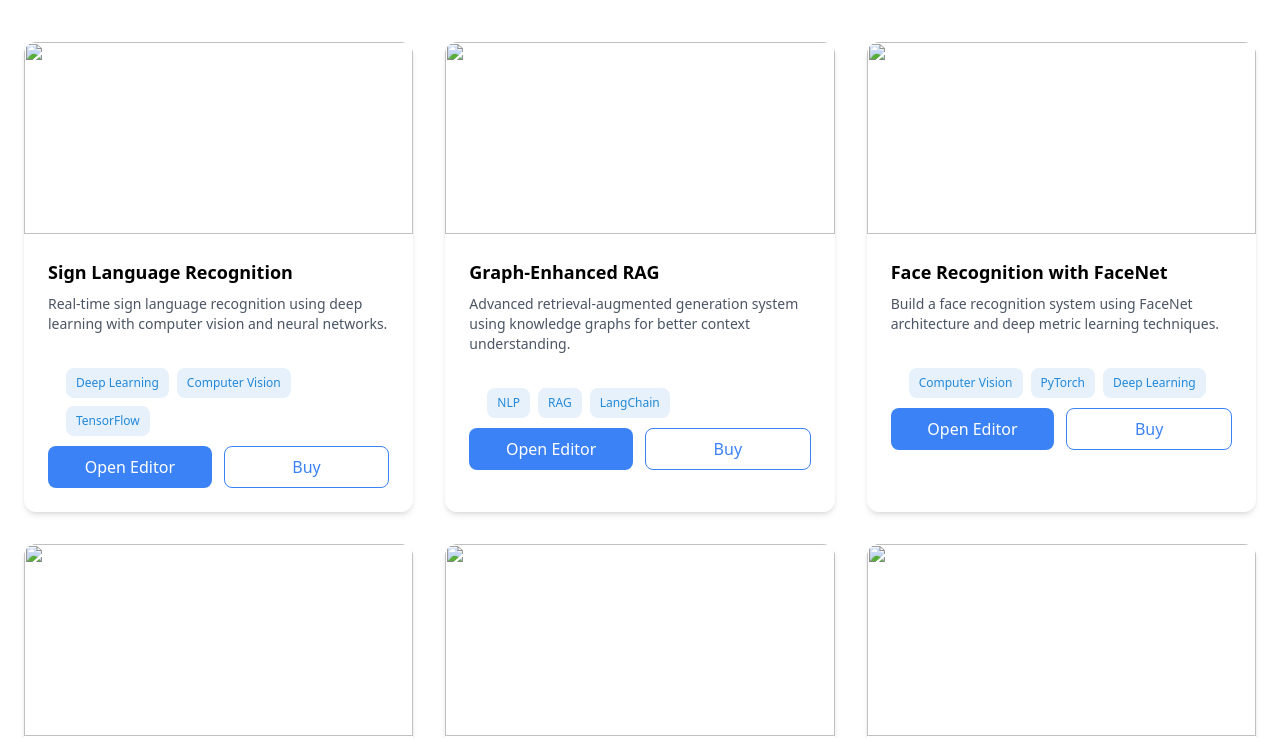
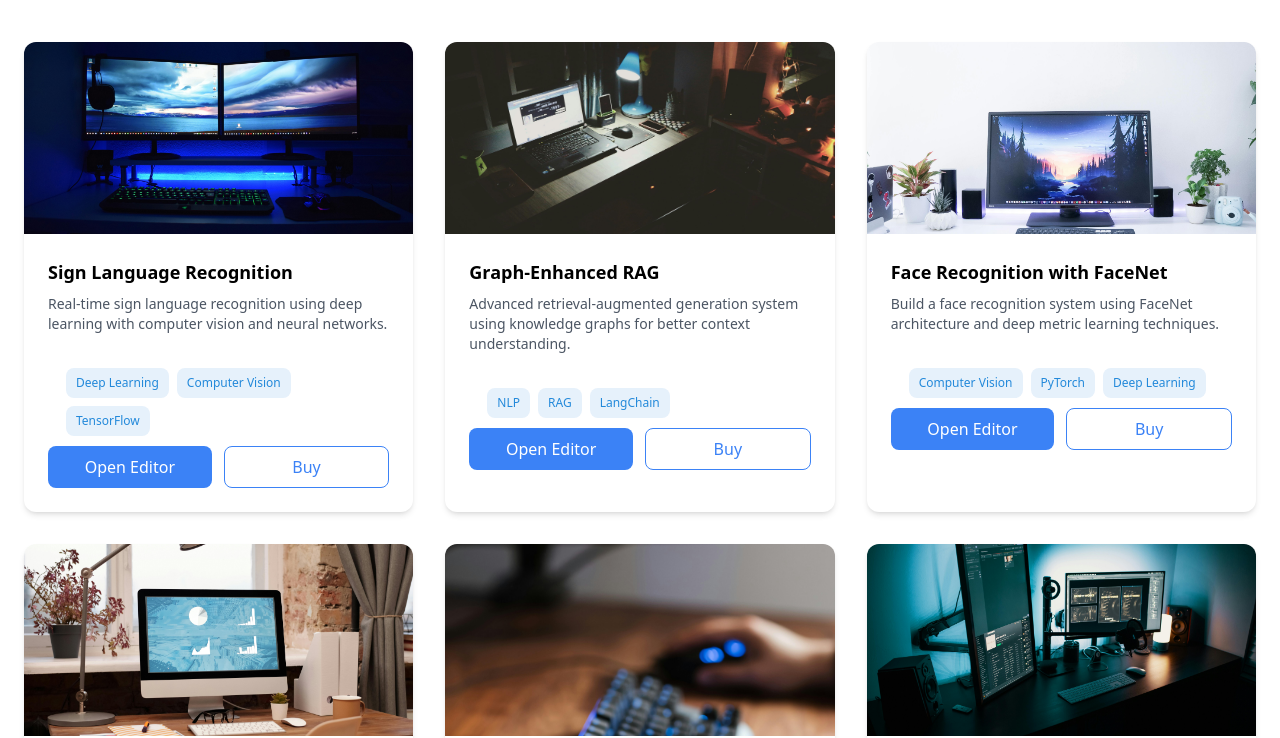
Before and after one commit to Razon-1/Tailwind-CSS, a website: page my-project/index.html in a window 1280 px wide. Shown: the part 733-1471 px from the top of the page. Drawn offline with nearby package versions, Linux system fonts and the light colour scheme; files whose address does not match are found by name.

Commit message:
import image

```diff
--- a/my-project/index.html
+++ b/my-project/index.html
@@ -70,7 +70,7 @@ Free source code, live coding playgrounds, tutorials, quizzes, and more – all
 <div class="grid md:grid-cols-3 gap-8">
 
 <div class="bg-white rounded-xl shadow-md overflow-hidden">
-<img src="image.jpg" class="w-full h-48 object-cover">
+<img src="E:\Tailwind CSS\my-project\image\pexels-xexusdesigner-777001.jpg" class="w-full h-48 object-cover">
 <div class="p-6">
 <h3 class="font-semibold text-lg mb-2">Sign Language Recognition</h3>
 <p class="text-gray-600 text-sm mb-6">Real-time sign language recognition using deep learning with computer vision and neural networks.</p>
@@ -90,7 +90,7 @@ Free source code, live coding playgrounds, tutorials, quizzes, and more – all
 </div>
 
 <div class="bg-white rounded-xl shadow-md overflow-hidden">
-<img src="image.jpg" class="w-full h-48 object-cover">
+<img src="E:\Tailwind CSS\my-project\image\pexels-thngocbich-669996.jpg" class="w-full h-48 object-cover">
 <div class="p-6">
 <h3 class="font-semibold text-lg mb-2">Graph-Enhanced RAG</h3>
 <p class="text-gray-600 text-sm mb-6">Advanced retrieval-augmented generation system using knowledge graphs for better context understanding.</p>
@@ -110,7 +110,7 @@ Free source code, live coding playgrounds, tutorials, quizzes, and more – all
 </div>
 
 <div class="bg-white rounded-xl shadow-md overflow-hidden">
-<img src="image.jpg" class="w-full h-48 object-cover">
+<img src="E:\Tailwind CSS\my-project\image\pexels-sannnisahil-2585916.jpg" class="w-full h-48 object-cover">
 <div class="p-6">
 <h3 class="font-semibold text-lg mb-2">Face Recognition with FaceNet</h3>
 <p class="text-gray-600 text-sm mb-6">Build a face recognition system using FaceNet architecture and deep metric learning techniques.</p>
@@ -130,7 +130,7 @@ Free source code, live coding playgrounds, tutorials, quizzes, and more – all
 </div>
 
 <div class="bg-white rounded-xl shadow-md overflow-hidden">
-<img src="image.jpg" class="w-full h-48 object-cover">
+<img src="E:\Tailwind CSS\my-project\image\pexels-mikael-blomkvist-6476587.jpg" class="w-full h-48 object-cover">
 <div class="p-6">
 <h3 class="font-semibold text-lg mb-2">Image Segmentation with Mask R-CNN</h3>
 <p class="text-gray-600 text-sm mb-6">Implement semantic segmentation for object detection and pixel-level classification.</p>
@@ -150,7 +150,7 @@ Free source code, live coding playgrounds, tutorials, quizzes, and more – all
 </div>
 
 <div class="bg-white rounded-xl shadow-md overflow-hidden">
-<img src="image.jpg" class="w-full h-48 object-cover">
+<img src="E:\Tailwind CSS\my-project\image\pexels-anete-lusina-4792716.jpg" class="w-full h-48 object-cover">
 <div class="p-6">
 <h3 class="font-semibold text-lg mb-2">Fusion Retrieval System</h3>
 <p class="text-gray-600 text-sm mb-6">Multi-modal retrieval system combining text and image embeddings for enhanced search capabilities.</p>
@@ -170,7 +170,7 @@ Free source code, live coding playgrounds, tutorials, quizzes, and more – all
 </div>
 
 <div class="bg-white rounded-xl shadow-md overflow-hidden">
-<img src="image.jpg" class="w-full h-48 object-cover">
+<img src="E:\Tailwind CSS\my-project\image\pexels-joshsorenson-1714208.jpg" class="w-full h-48 object-cover">
 <div class="p-6">
 <h3 class="font-semibold text-lg mb-2">Recommender System</h3>
 <p class="text-gray-600 text-sm mb-6">Build collaborative filtering and content-based recommendation engine with neural networks.</p>
@@ -207,7 +207,7 @@ Free source code, live coding playgrounds, tutorials, quizzes, and more – all
 <div class="grid md:grid-cols-3 gap-8">
 
 <div class="bg-white rounded-xl shadow-md overflow-hidden">
-<img src="image.jpg" class="w-full h-48 object-cover">
+<img src="E:\Tailwind CSS\my-project\image\pexels-fox-58267-3829227.jpg" class="w-full h-48 object-cover">
 <div class="p-6">
 <h3 class="font-semibold text-lg">Introduction to Neural Networks</h3>
 <p class="text-sm text-gray-600">Learn the fundamentals of neural networks and how they work from scratch.</p>
@@ -218,7 +218,7 @@ Free source code, live coding playgrounds, tutorials, quizzes, and more – all
 </div>
 </div>
 <div class="bg-white rounded-xl shadow-md overflow-hidden">
-<img src="image.jpg" class="w-full h-48 object-cover">
+<img src="E:\Tailwind CSS\my-project\image\pexels-anete-lusina-4792716.jpg" class="w-full h-48 object-cover">
 <div class="p-6">
 <h3 class="font-semibold text-lg">Deep Learning with PyTorch</h3>
 <p class="text-sm text-gray-600">Master PyTorch for building deep learning models and neural networks.</p>
@@ -230,7 +230,7 @@ Free source code, live coding playgrounds, tutorials, quizzes, and more – all
 </div>
 
 <div class="bg-white rounded-xl shadow-md overflow-hidden">
-<img src="image.jpg" class="w-full h-48 object-cover">
+<img src="E:\Tailwind CSS\my-project\image\pexels-joshsorenson-1714202.jpg" class="w-full h-48 object-cover">
 <div class="p-6">
 <h3 class="font-semibold text-lg">Computer Vision Fundamentals</h3>
 <p class="text-sm text-gray-600">Explore image processing, object detection, and computer vision techniques.</p>
@@ -242,7 +242,7 @@ Free source code, live coding playgrounds, tutorials, quizzes, and more – all
 </div>
 
 <div class="bg-white rounded-xl shadow-md overflow-hidden">
-<img src="image.jpg" class="w-full h-48 object-cover">
+<img src="E:\Tailwind CSS\my-project\image\pexels-thngocbich-669996.jpg" class="w-full h-48 object-cover">
 <div class="p-6">
 <h3 class="font-semibold text-lg">Natural Language Processing</h3>
 <p class="text-sm text-gray-600">Learn NLP techniques, transformers, and language models.</p>
@@ -268,7 +268,7 @@ Free source code, live coding playgrounds, tutorials, quizzes, and more – all
 
 <div class="grid md:grid-cols-3 gap-8">
 <div class="bg-white rounded-xl shadow-md overflow-hidden">
-<img src="image.jpg" class="w-full h-48 object-cover">
+<img src="E:\Tailwind CSS\my-project\image\pexels-xexusdesigner-777001.jpg" class="w-full h-48 object-cover">
 <div class="p-6">
 <h3 class="font-semibold text-lg mb-4">TensorFlow Studio</h3>
 <div class="flex gap-2">
@@ -279,7 +279,7 @@ Free source code, live coding playgrounds, tutorials, quizzes, and more – all
 </div>
 
 <div class="bg-white rounded-xl shadow-md overflow-hidden">
-<img src="image.jpg" class="w-full h-48 object-cover">
+<img src="E:\Tailwind CSS\my-project\image\pexels-joshsorenson-1714208.jpg" class="w-full h-48 object-cover">
 <div class="p-6">
 <h3 class="font-semibold text-lg mb-4">AI Dataset Manager</h3>
 <div class="flex gap-2">
@@ -290,7 +290,7 @@ Free source code, live coding playgrounds, tutorials, quizzes, and more – all
 </div>
 
 <div class="bg-white rounded-xl shadow-md overflow-hidden">
-<img src="image.jpg" class="w-full h-48 object-cover">
+<img src="E:\Tailwind CSS\my-project\image\pexels-cottonbro-5474295.jpg" class="w-full h-48 object-cover">
 <div class="p-6">
 <h3 class="font-semibold text-lg mb-4">Neural Network Visualizer</h3>
 <div class="flex gap-2">
@@ -421,7 +421,7 @@ Instant Results</span>
     <div class="grid md:grid-cols-3 gap-8">
 
       <div class="bg-white rounded-xl shadow-md overflow-hidden">
-        <img src="image.jpg" class="w-full h-48 object-cover"/>
+        <img src="E:\Tailwind CSS\my-project\image\pexels-cottonbro-5474295.jpg" class="w-full h-48 object-cover"/>
         <div class="p-6">
           <div class="text-sm text-gray-500 mb-3">
              <i class="fa-regular fa-calendar"></i>  Dec 10, 2024       •         8 min read
@@ -438,7 +438,7 @@ Instant Results</span>
       </div>
 
       <div class="bg-white rounded-xl shadow-md overflow-hidden">
-        <img src="image.jpg" class="w-full h-48 object-cover"/>
+        <img src="E:\Tailwind CSS\my-project\image\pexels-joshsorenson-1714208.jpg" class="w-full h-48 object-cover"/>
         <div class="p-6">
           <div class="text-sm text-gray-500 mb-3">
                <i class="fa-regular fa-calendar"></i>  Dec 10, 2024       •         8 min read
@@ -455,7 +455,7 @@ Instant Results</span>
       </div>
 
       <div class="bg-white rounded-xl shadow-md overflow-hidden">
-        <img src="image.jpg" class="w-full h-48 object-cover"/>
+        <img src="E:\Tailwind CSS\my-project\image\pexels-xexusdesigner-777001.jpg" class="w-full h-48 object-cover"/>
         <div class="p-6">
           <div class="text-sm text-gray-500 mb-3">
               <i class="fa-regular fa-calendar"></i>  Dec 10, 2024       •         8 min read
```
Also changed, not shown: my-project/image/pexels-anete-lusina-4792716.jpg (added), my-project/image/pexels-cottonbro-5474295.jpg (added), my-project/image/pexels-joshsorenson-1714202.jpg (added), my-project/image/pexels-joshsorenson-1714208.jpg (added), my-project/image/pexels-mikael-blomkvist-6476587.jpg (added), my-project/image/pexels-sannnisahil-2585916.jpg (added), my-project/image/pexels-thngocbich-669996.jpg (added), my-project/image/pexels-xexusdesigner-777001.jpg (added), 1 other file.
